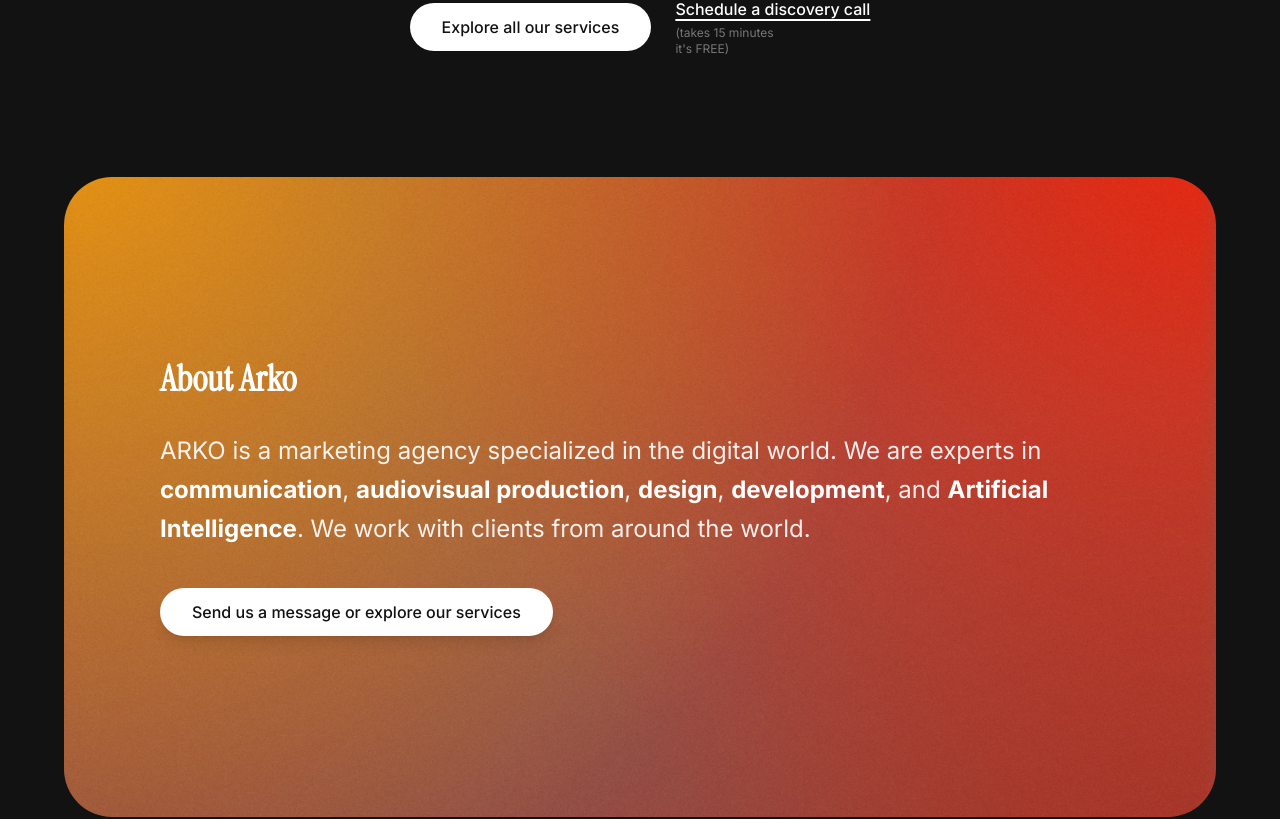
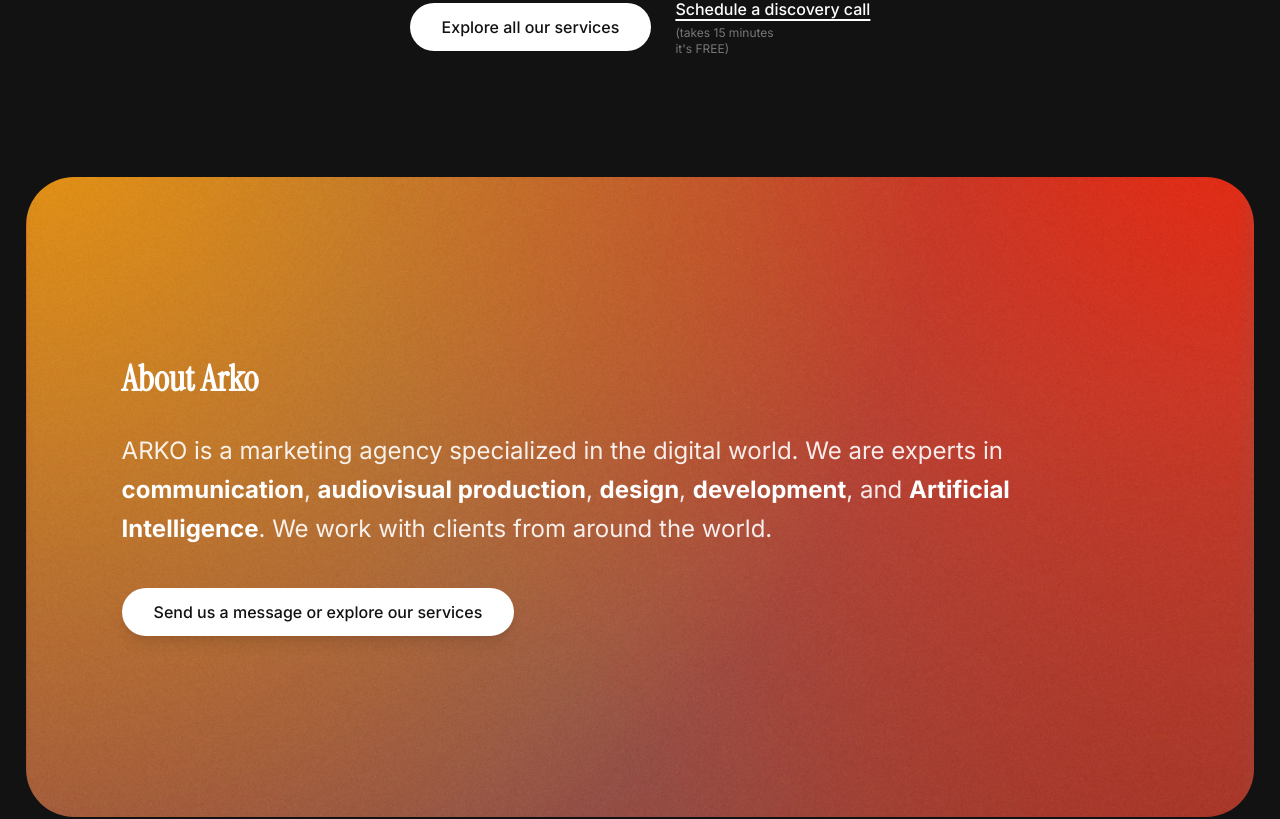
Before and after one commit to 3333444n/arkomkt, a Next.js app: page /en in a window 1280 px wide. Shown: the part 311-1130 px from the top of the page. Built offline with nearby package versions, Linux system fonts and the light colour scheme.

Commit message:
Fix wiggle again

```diff
--- a/components/sections/About.tsx
+++ b/components/sections/About.tsx
@@ -8,8 +8,8 @@
     const t = useTranslations("About");
 
     return (
-        <section id="about" className="py-10 px-5">
-            <div className="relative min-h-[80vh] min-w-[90vw] mx-auto rounded-[2rem] md:rounded-[3rem] overflow-hidden flex items-center bg-cover bg-center" style={{ backgroundImage: "url('/images/gradients/gradient1.webp')" }}>
+        <section id="about" className="py-10">
+            <div className="relative min-h-[80vh] w-[96vw] mx-auto rounded-[2rem] md:rounded-[3rem] overflow-hidden flex items-center bg-cover bg-center" style={{ backgroundImage: "url('/images/gradients/gradient1.webp')" }}>
                 <div className="container mx-auto px-8 md:px-16 lg:px-24">
                     <div className="max-w-4xl text-left">
                         <motion.h2
--- a/components/sections/CTA.tsx
+++ b/components/sections/CTA.tsx
@@ -8,8 +8,8 @@
     const t = useTranslations("CTA");
 
     return (
-        <section className="py-10 mx-10">
-            <div className="relative min-h-[80vh] min-w-[90vw] rounded-[2rem] md:rounded-[3rem] overflow-hidden flex items-center justify-center bg-cover bg-center" style={{ backgroundImage: "url('/images/gradients/gradient2.webp')" }}>
+        <section className="py-10">
+            <div className="relative min-h-[80vh] w-[96vw] mx-auto rounded-[2rem] md:rounded-[3rem] overflow-hidden flex items-center justify-center bg-cover bg-center" style={{ backgroundImage: "url('/images/gradients/gradient2.webp')" }}>
                 <div className="container mx-auto px-8 md:px-16 text-center">
                     <motion.div
                         initial={{ opacity: 0, scale: 0.9 }}
```
